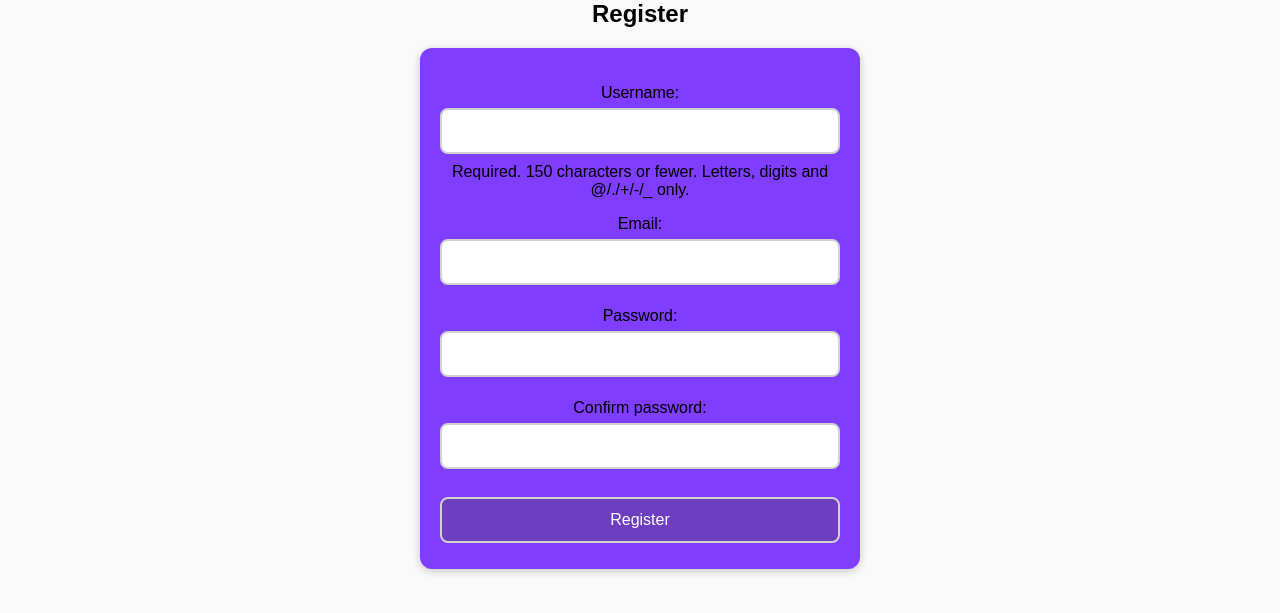
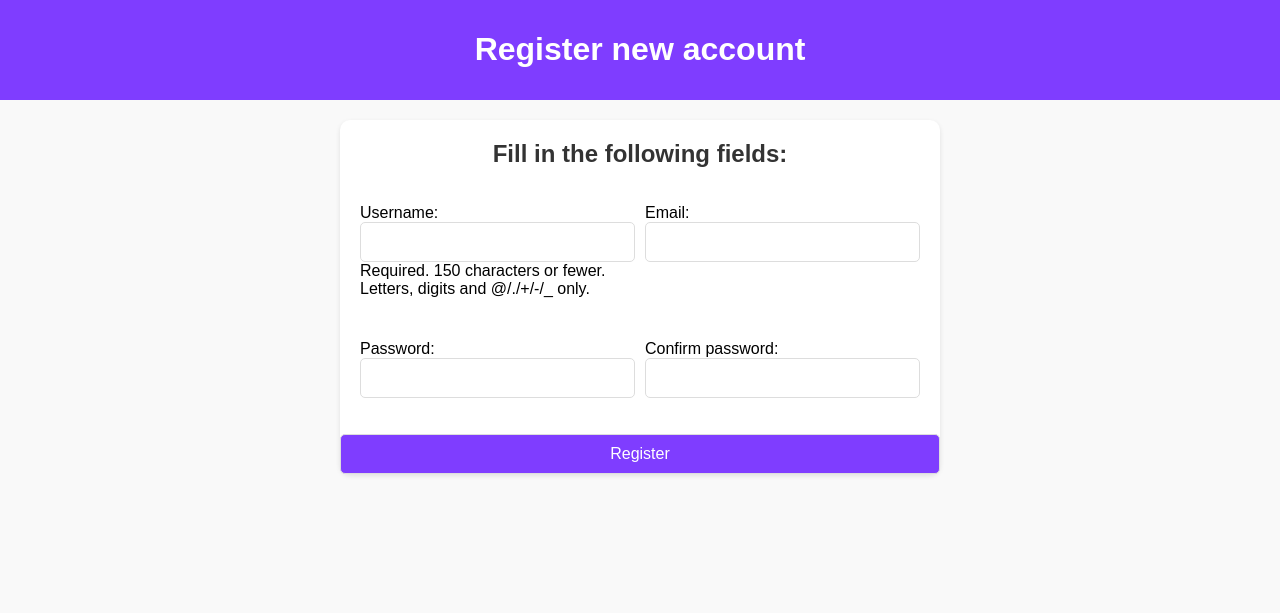
Before and after one commit to Jaldsky/AutomaticLayout-heck, a Django app: page /register/ in a window 1280 px wide. Shown: the top 613 px of the page. Run offline with Django 5.2, Linux system fonts and the light colour scheme.

Commit message:
Modify register styles

```diff
--- a/app/static/styles/main_page.css
+++ b/app/static/styles/main_page.css
@@ -1,10 +1,8 @@
-/* Global Styles */
-
 body {
+    font-family: 'Poppins', sans-serif;
 	margin: 0;
 	padding: 0;
 	background-color: #f5f5f5;
-	font-family: 'Open Sans', sans-serif;
 }
 
 img {
--- a/app/static/styles/register_user.css
+++ b/app/static/styles/register_user.css
@@ -3,48 +3,65 @@ body {
     background-color: #f9f9f9;
     margin: 0;
     padding: 0;
+}
+
+header {
+    background-color: #7F3DFF;
+    padding: 10px 0;
+    color: #fff;
     text-align: center;
 }
 
-form {
-    margin: 10px auto;
+.registration-div {
+    margin: 20px auto;
     width: 80%;
-    max-width: 400px;
+    max-width: 600px;
+    background-color: #fff;
+    border-radius: 10px;
+    box-shadow: 0 2px 5px rgba(0, 0, 0, 0.1);
+}
+
+.registration-form {
     padding: 20px;
-    background-color: #7F3DFF;
-    border-radius: 12px;
-    box-shadow: 0 2px 8px rgba(0, 0, 0, 0.2);
+    display: grid;
+    grid-template-columns: 1fr 1fr;
+    gap: 10px;
 }
 
 h2 {
     margin: 0;
     padding-bottom: 10px;
+    color: #333;
+    grid-column: span 2;
+    text-align: center;
 }
 
 input[type="text"],
 input[type="email"],
 input[type="password"],
 button {
+    border: 1px solid #ddd;
+    border-radius: 5px;
     width: 100%;
-    padding: 12px;
-    margin: 6px 0;
-    border: 2px solid #d1d1d1;
-    border-radius: 8px;
+    padding: 10px;
     box-sizing: border-box;
     font-size: 16px;
+    transition: border-color 0.3s;
 }
 
-span {
-    display: block;
-    margin-top: 3px;
+input[type="text"]:focus,
+input[type="email"]:focus,
+input[type="password"]:focus {
+    outline: none;
+    border-color: #7F3DFF;
 }
 
 button {
-    background-color: #6E3EC1;
-    color: #ffffff;
+    background-color: #7F3DFF;
+    color: #fff;
     cursor: pointer;
 }
 
 button:hover {
-    background-color: #4D287A;
+    background-color: #5a2d9f;
 }
--- a/app/templates/account/register_user.html
+++ b/app/templates/account/register_user.html
@@ -11,12 +11,18 @@
 </head>
 
 <body>
-        <h2>Register</h2>
-        <form method="post">
+    <header>
+        <h1>Register new account</h1>
+    </header>
+
+    <div class="registration-div">
+        <form class="registration-form" method="post">
             {% csrf_token %}
+            <h2>Fill in the following fields:</h2>
             {{ form.as_p }}
+        </form>
         <button type="submit">Register</button>
-        </form>
+    </div>
 </body>
 
 </html>
```
Lines whose indentation alone changed are shown as unchanged.
